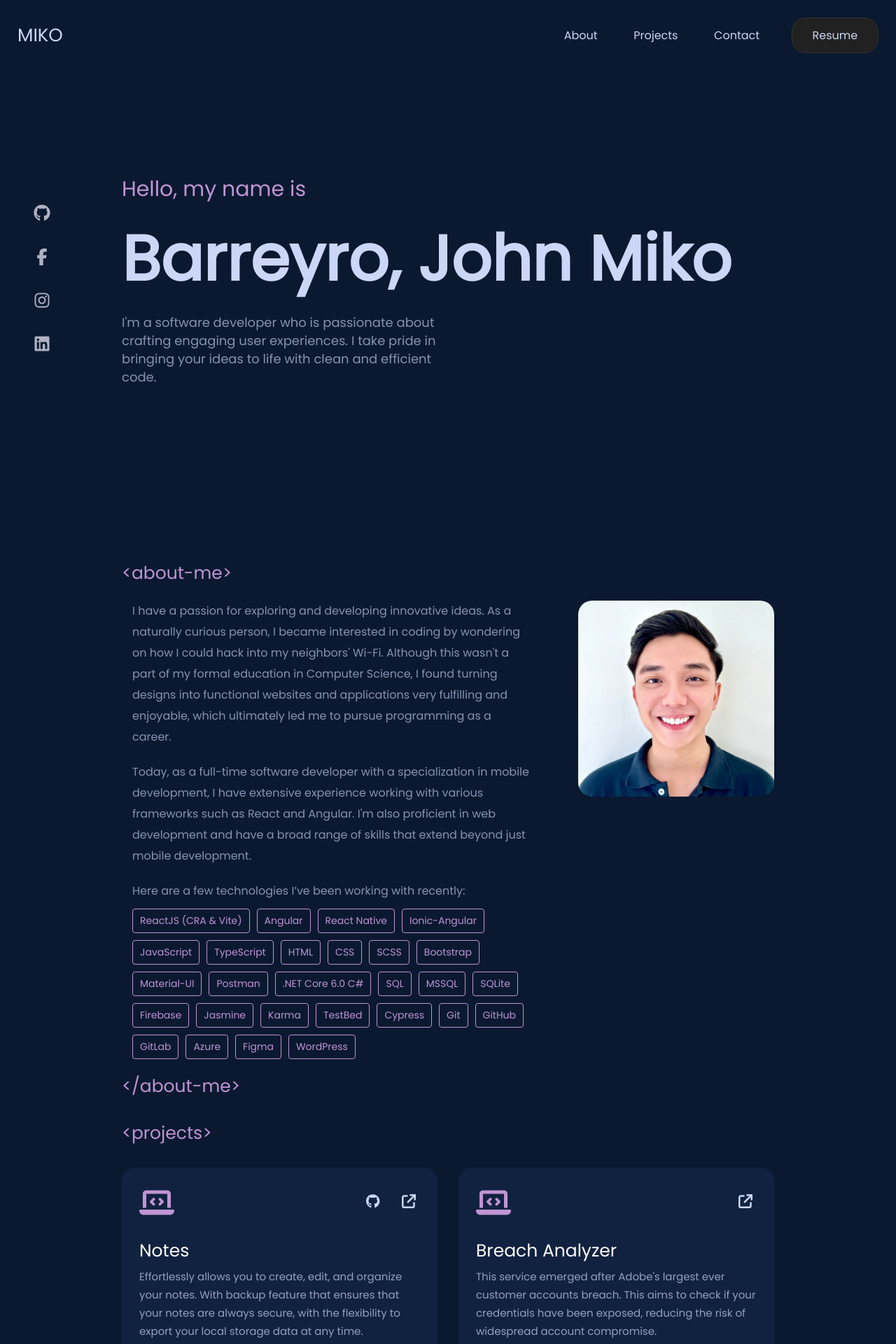
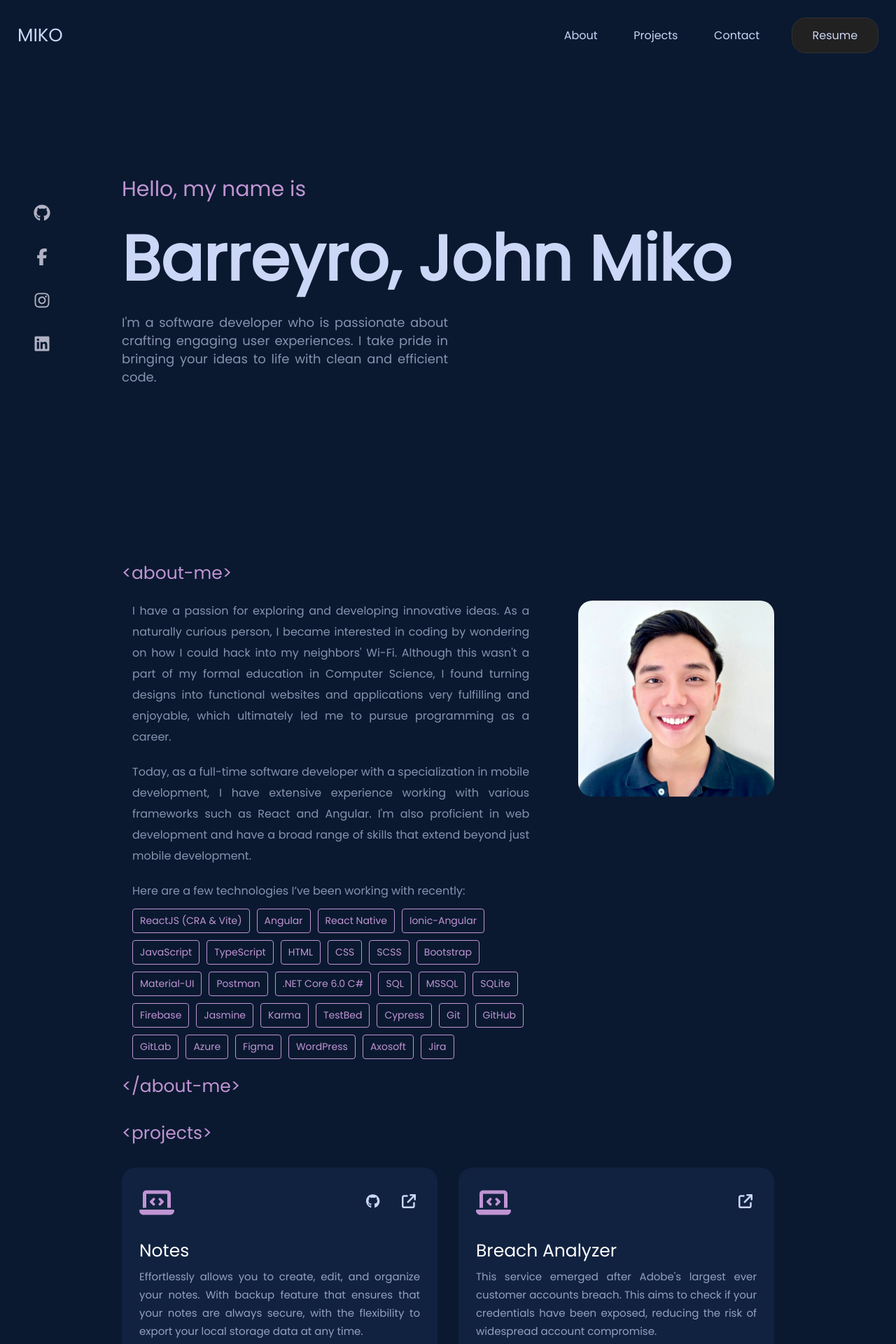
Before and after one commit to barreyrojohnmiko/personal-portfolio, a React (Create React App) app: page /#/home in a window 1280 px wide. Shown: the top 1920 px of the page at 70% size. Built offline with nearby package versions, Linux system fonts and the light colour scheme.

Commit message:
justify texts

```diff
--- a/src/components/about/About.tsx
+++ b/src/components/about/About.tsx
@@ -41,6 +41,9 @@
   "Figma",
 
   "WordPress",
+
+  "Axosoft",
+  "Jira"
 ];
 
 const AboutComponent: React.FC<AboutProps> = ({ aboutMeSectionRef }) => {
--- a/src/components/about/styles.scss
+++ b/src/components/about/styles.scss
@@ -32,11 +32,12 @@
         padding-left: 15px;
 
         .about-me-text {
+          width: 100%;
           font-style: normal;
           font-weight: normal;
           font-size: 16px;
           color: #8892b0;
-          width: 100%;
+          text-align: justify;
           overflow: hidden;
           line-height: 30px;
         }
--- a/src/components/contact/styles.scss
+++ b/src/components/contact/styles.scss
@@ -17,6 +17,7 @@
 
   .contact-description {
     font-style: normal;
+    text-align: justify;
     font-weight: 300;
     font-size: 20px;
     color: #8892b0;
--- a/src/components/home/Home.tsx
+++ b/src/components/home/Home.tsx
@@ -59,7 +59,7 @@
 
   const handleResumeClick = () => {
     window.open(
-      "https://drive.google.com/file/d/1_UvsK6q7oFw6eSrX0CwI-ulLmOdlkPZr/view?usp=sharing",
+      "https://drive.google.com/file/d/1BSL3f7pQHHxxbyJRHNKhyomc_YJoVEFz/view?usp=sharing",
       "_blank"
     );
   };
--- a/src/components/home/styles.scss
+++ b/src/components/home/styles.scss
@@ -36,6 +36,7 @@
   font-style: normal;
   font-weight: 300;
   color: #8892b0;
+  text-align: justify;
   font-size: 18px;
   line-height: 26px;
 
--- a/src/views/footer/Footer.tsx
+++ b/src/views/footer/Footer.tsx
@@ -11,7 +11,7 @@
 
 const FooterView = () => {
   return (
-    <div className="footer-main-wrapper">
+    <footer className="footer-main-wrapper">
       <div className="footer-sub-wrapper">
         <SocialLinkPanelView
           title={"Github"}
@@ -45,7 +45,7 @@
       <div className="footer-text">
         Designed & Developed by John Miko Barreyro
       </div>
-    </div>
+    </footer>
   );
 };
 
--- a/src/views/footer/styles.scss
+++ b/src/views/footer/styles.scss
@@ -19,6 +19,7 @@
     font-size: 16px;
     color: #8892b0;
     line-height: 25px;
+    text-align: justify;
   }
 }
 
--- a/src/views/projectPanel/styles.scss
+++ b/src/views/projectPanel/styles.scss
@@ -45,6 +45,7 @@
 
     .panel-description {
       font-style: normal;
+      text-align: justify;
       font-weight: 400;
       font-size: 15px;
       color: rgba(204, 214, 246, 0.7);
```
